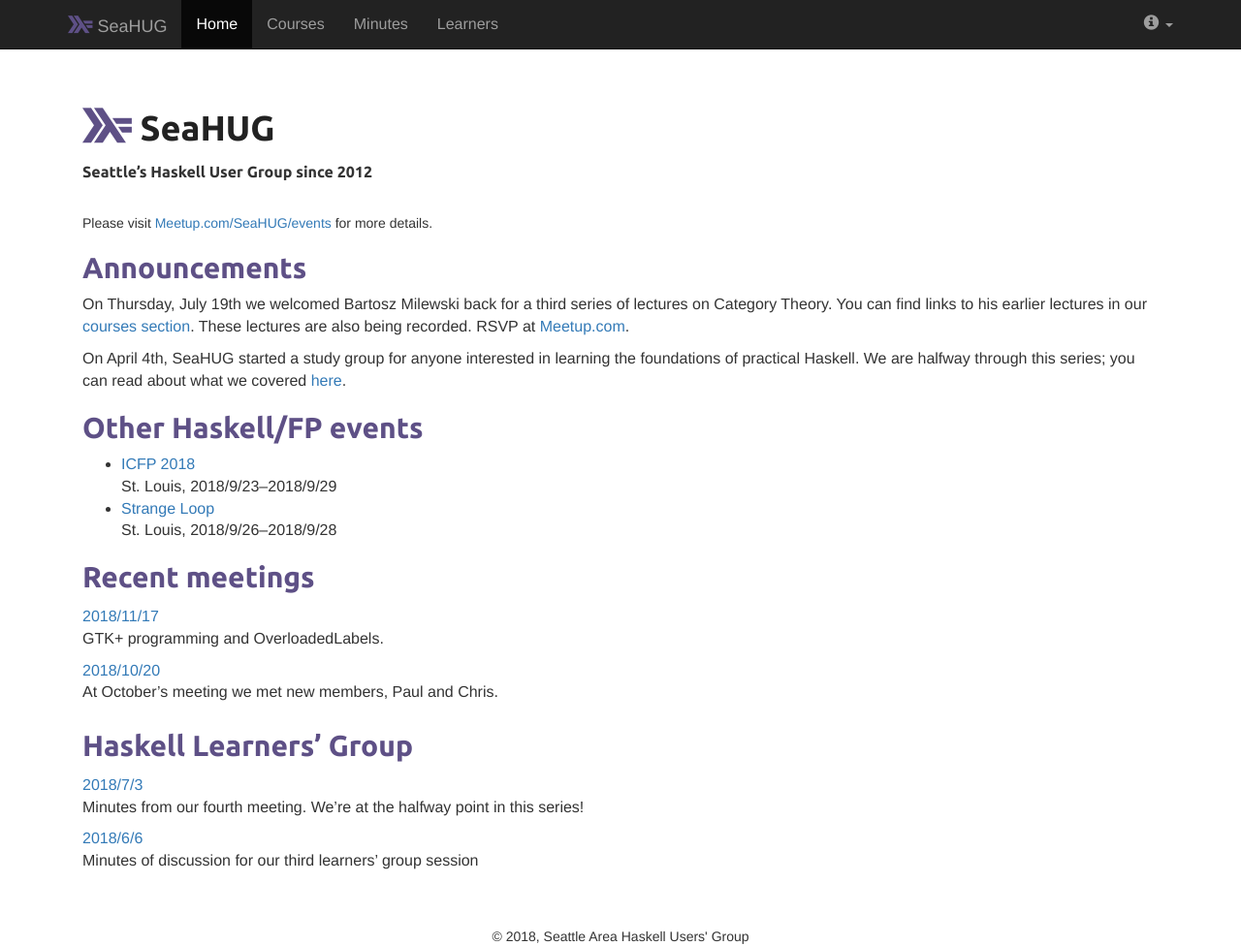
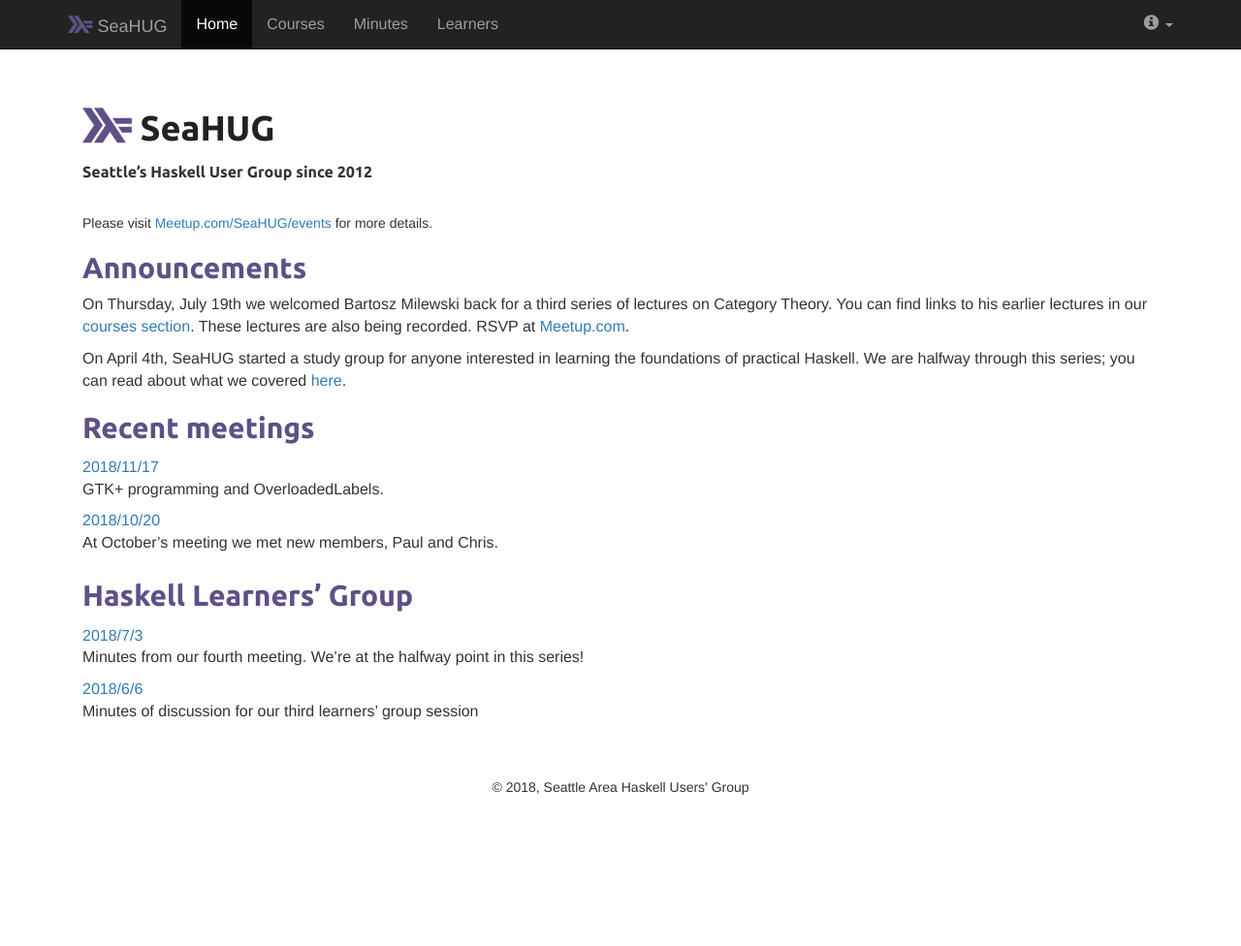
Before and after one commit to seahug/seahug.github.io, a Jekyll site: the page built from index.md, in a window 1280 px wide and 976 px high. Shown: the whole window at 97% size. Built offline with Jekyll 4.4.1, drawn with Linux system fonts in a browser that asks for light colours; nearby versions of some CDN libraries.

Commit message:
Prune old events

```diff
--- a/_includes/announcements.md
+++ b/_includes/announcements.md
@@ -7,18 +7,6 @@
 in learning the foundations of practical Haskell. We are halfway through this series; you can read about what
 we covered [here][april-minutes].
 
-## Other Haskell/FP events
-
-* [ICFP 2018][icfp2018]<br/>St. Louis, 2018/9/23&ndash;2018/9/29
-* [Strange Loop][strange-loop]<br/>St. Louis, 2018/9/26&ndash;2018/9/28
-
 [april-minutes]: http://seattlehaskell.org/learners
-[bayhac2018]: https://wiki.haskell.org/BayHac2018
 [category-theory]: https://www.meetup.com/SEAHUG
 [courses]: {{ "/courses/" | relative_url }}
-[haskell-in-depth]: https://www.manning.com/books/haskell-in-depth
-[icfp2018]: https://conf.researchr.org/home/icfp-2018
-[may-rsvp]: https://www.meetup.com/seahug/events/qkvtmpyxhbdb/
-[seattle-lambda-world]: http://seattle.lambda.world/
-[strange-loop]: https://www.thestrangeloop.com/
-[vitaly]: {{ "/vitaly" | relative_url }}
```
